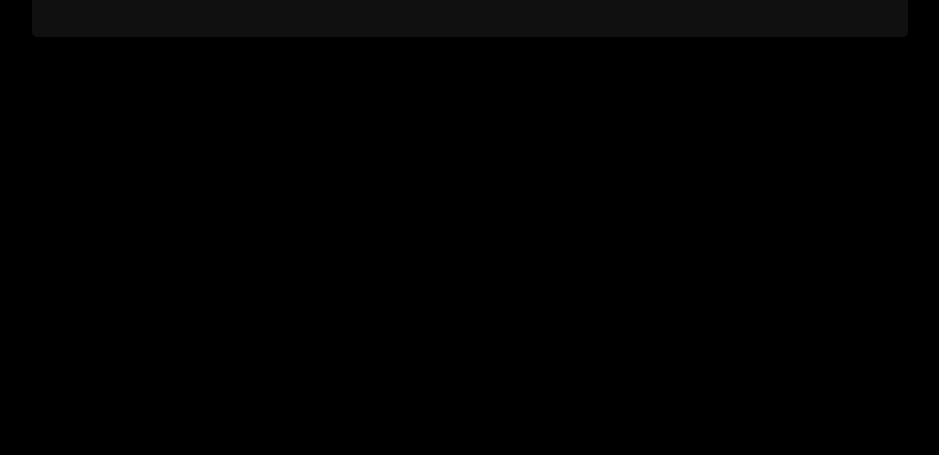
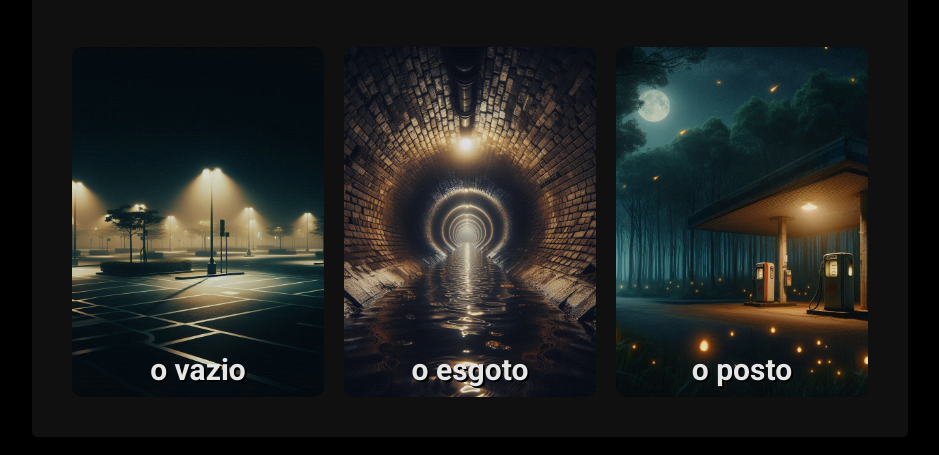
Before and after one commit to italorib18/Goya-Wiki, a plain HTML site: page src/pages/eventos.html in a window 1280 px wide. Shown: the part 901-1356 px from the top of the page, without its empty margins (170-1109 px from the left). Before the commit the page ends 956 px from the top, so only its background shows below. Drawn offline with Linux system fonts and the light colour scheme.

Commit message:
adições noturnas

```diff
--- a/src/pages/eventos.html
+++ b/src/pages/eventos.html
@@ -48,6 +48,17 @@
                 <h2 class="card-title">A fábrica</h2>
             </a>
         </div>
+        <div class="card-group">
+            <a class="card estacionamento" href="../pages/estacionamento.html">
+                <h2 class="card-title">o vazio</h2>
+            </a>
+            <a class="card esgoto">
+                <h2 class="card-title">o esgoto</h2>
+            </a>
+            <a class="card posto">
+                <h2 class="card-title">o posto</h2>
+            </a>
+        </div>
     </div>
 </body>
 </html>
--- a/src/styles/eventos.css
+++ b/src/styles/eventos.css
@@ -74,6 +74,23 @@
   background-position: center;
 }
 
+.esgoto{
+  background-image: url("../assets/esgotos.jpg");
+  background-size: cover;
+  background-position: center;
+}
+
+.posto{
+  background-image: url("../assets/posto\ de\ gasolina.jpg");
+  background-size: cover;
+  background-position: center;
+}
+
+.estacionamento{
+  background-image: url("../assets/estacionamento.jpg");
+  background-size: cover;
+  background-position: center;
+}
 /* responsivity */
 
 @media (max-width: 950px){
```
Also changed, not shown: src/pages/estacionamento.html (added, +32 -0 lines), src/pages/fabrica-do-macho.html (+1 -1 lines), src/pages/fila.html (+2 -2 lines), src/pages/macho.html (+1 -1 lines), src/pages/sapo.html (+1 -1 lines), src/assets/esgotos.jpg (added), src/assets/estacionamento.jpg (added), src/assets/posto de gasolina.jpg (added), src/styles/estacionamento.css (added).
